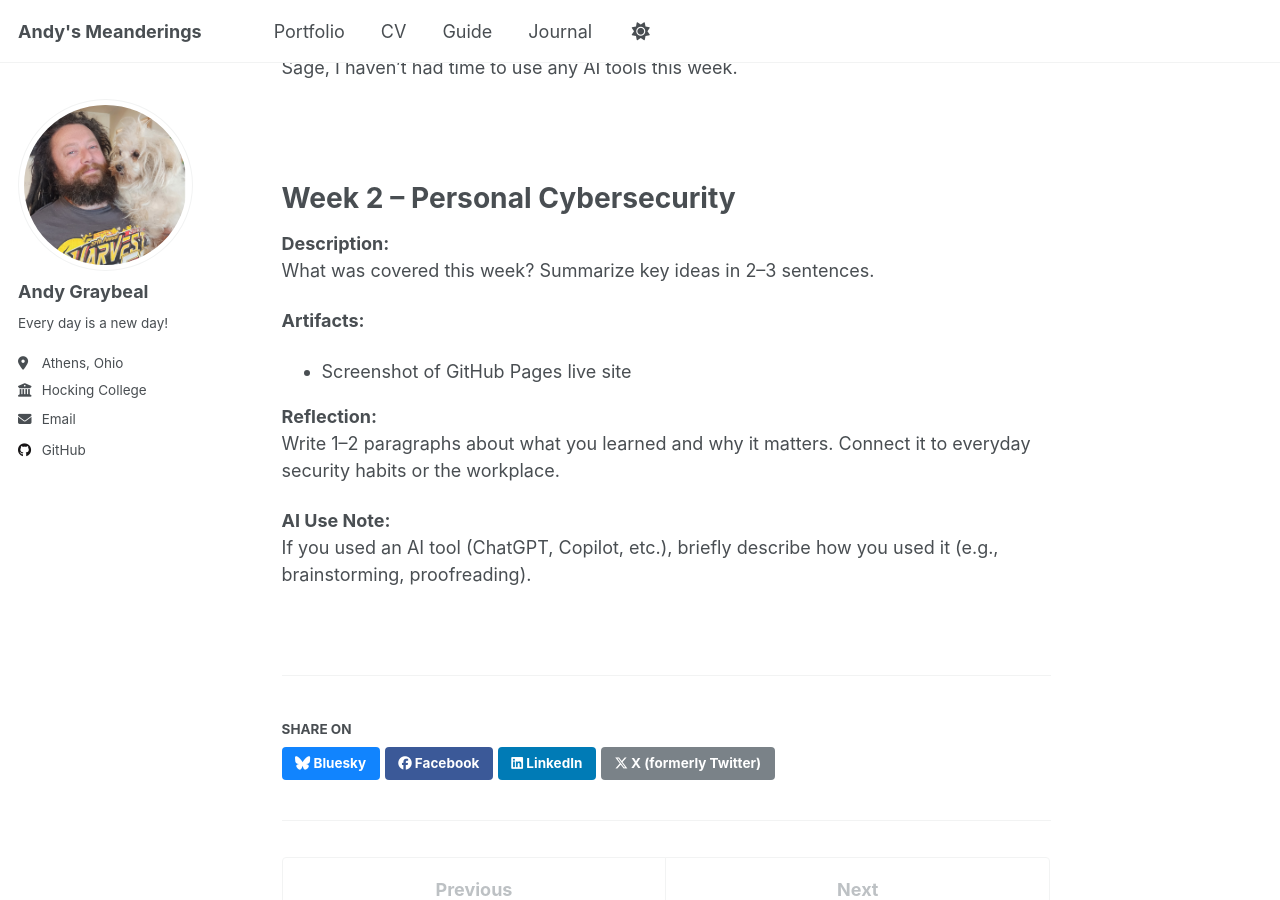
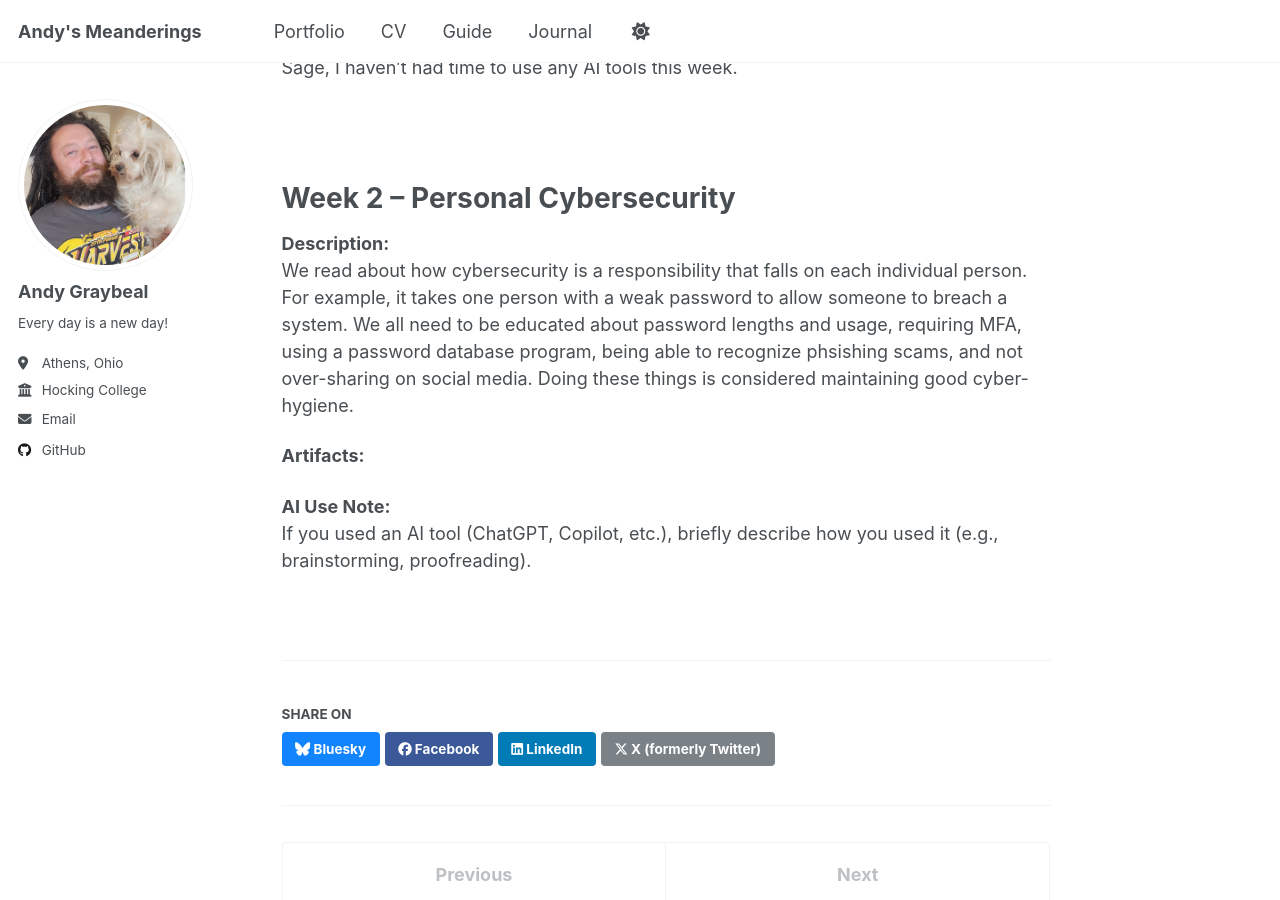
Before and after one commit to andy-graybeal/andy-graybeal.github.io, a Jekyll site: the page built from _portfolio/cybr-1100-security-awareness.md, in a window 1280 px wide and 900 px high, scrolled down 5009 px. Built offline with Jekyll 4.4.1, drawn with Linux system fonts in a browser that asks for light colours; a script that is not in the unit is left out.

Commit message:
Update cybr-1100-security-awareness.md

```diff
--- a/_portfolio/cybr-1100-security-awareness.md
+++ b/_portfolio/cybr-1100-security-awareness.md
@@ -35,13 +35,12 @@ Other than to make sure I had access and the introductory questions asked by Cha
 # Week 2 – Personal Cybersecurity
 
 **Description:**
-What was covered this week? Summarize key ideas in 2–3 sentences.
+We read about how cybersecurity is a responsibility that falls on each individual person.  For example, it takes one person with a weak password to allow someone to breach a system.  We all need to be educated about password lengths and usage, requiring MFA, using a password database program, being able to recognize phsishing scams, and not over-sharing on social media.  Doing these things is considered maintaining good cyber-hygiene.
 
 **Artifacts:**
-- Screenshot of GitHub Pages live site
 
-**Reflection:**
-Write 1–2 paragraphs about what you learned and why it matters. Connect it to everyday security habits or the workplace.
+
+
 
 **AI Use Note:**
 If you used an AI tool (ChatGPT, Copilot, etc.), briefly describe how you used it (e.g., brainstorming, proofreading).
```
